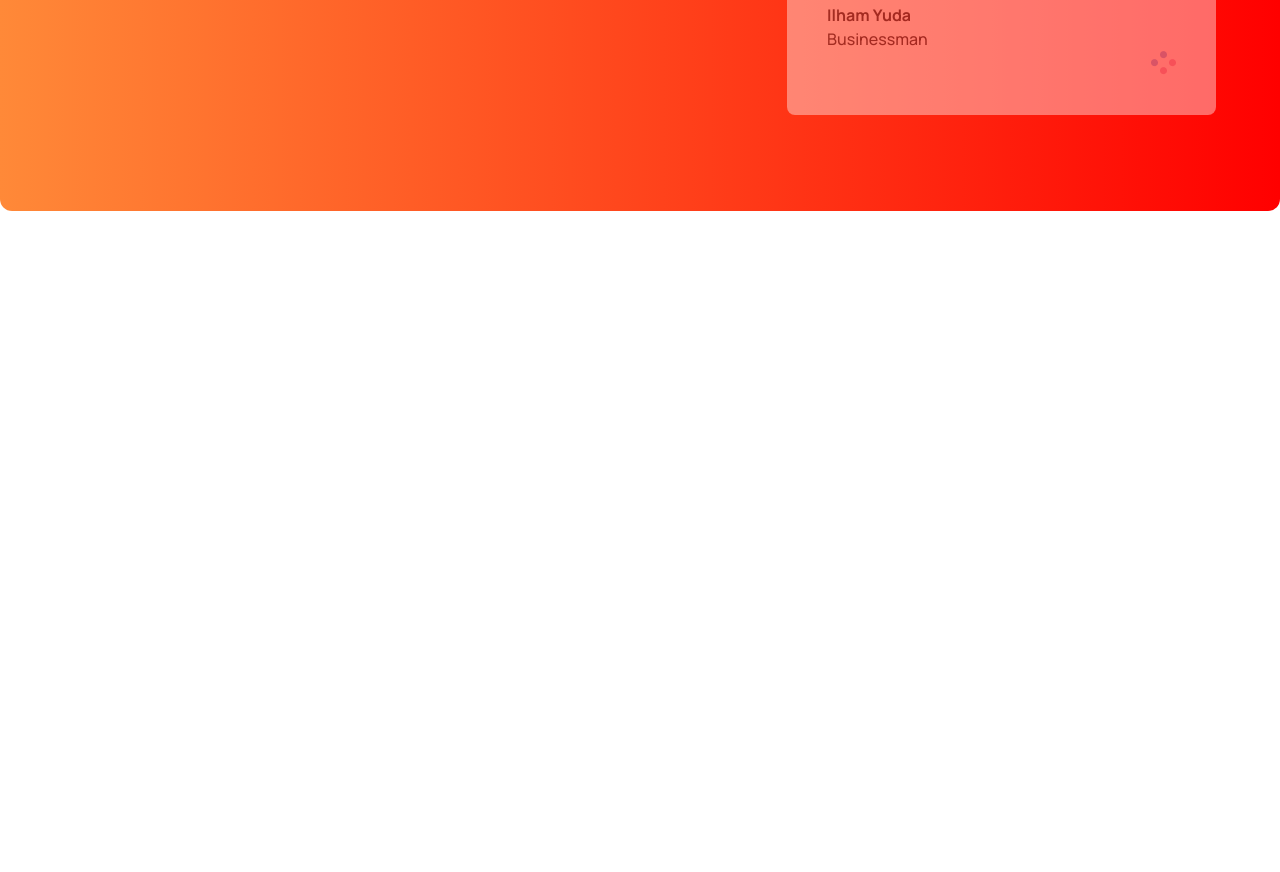
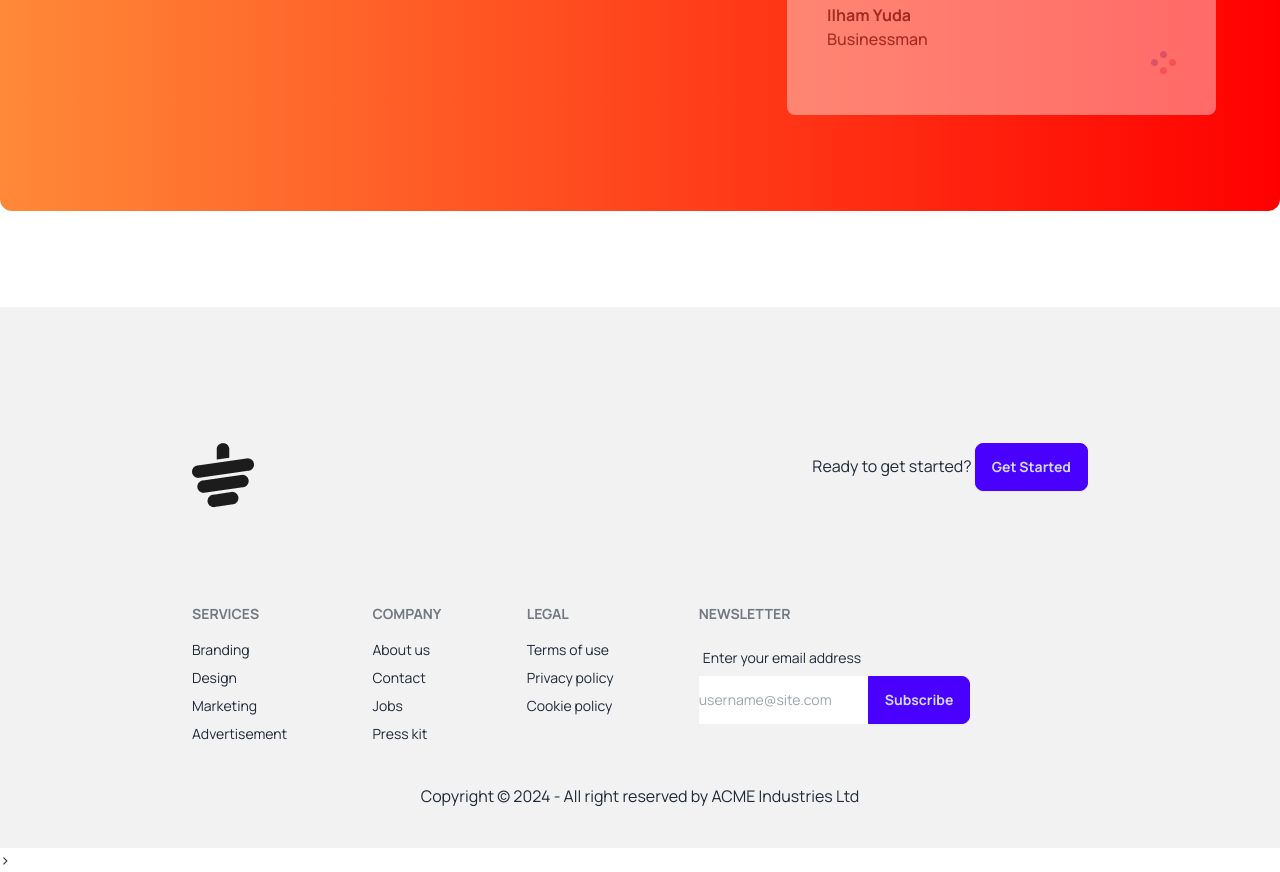
Before and after one commit to Abusayem99133/tea-house-with-daisyui, a plain HTML site: page index.html in a window 1280 px wide. Shown: the part 2440-3312 px from the top of the page. Before the commit the page ends 2747 px from the top, so only its background shows below. Drawn offline with nearby package versions, Linux system fonts and the light colour scheme.

Commit message:
new section added

```diff
--- a/index.html
+++ b/index.html
@@ -187,10 +187,57 @@
                    </div>
                   </div>
                 </section>
+
     </main>
-    <footer>
+  <footer class="px-48 py-10 bg-base-200 text-base-content">
+    <div class="flex justify-between my-24">
+      <img src="/images/cup.png" alt="">
+      <p>
+        <span>Ready to get started?</span>
+        <button class="btn btn-primary">Get Started</button>
+      </p>
+    </div>
+<div class="footer ">
+  <nav>
+    <header class="footer-title">Services</header>
+    <a class="link link-hover">Branding</a>
+    <a class="link link-hover">Design</a>
+    <a class="link link-hover">Marketing</a>
+    <a class="link link-hover">Advertisement</a>
+  </nav>
+  <nav>
+    <header class="footer-title">Company</header>
+    <a class="link link-hover">About us</a>
+    <a class="link link-hover">Contact</a>
+    <a class="link link-hover">Jobs</a>
+    <a class="link link-hover">Press kit</a>
+  </nav>
+  <nav>
+    <header class="footer-title">Legal</header>
+    <a class="link link-hover">Terms of use</a>
+    <a class="link link-hover">Privacy policy</a>
+    <a class="link link-hover">Cookie policy</a>
+  </nav>
+  <form>
+    <header class="footer-title">Newsletter</header>
+    <fieldset class="form-control w-80">
+      <label class="label">
+        <span class="label-text">Enter your email address</span>
+      </label>
+      <div class="join">
+        <input type="text" placeholder="username@site.com" class=" " />
+        <button class="btn btn-primary join-item">Subscribe</button>
+      </div>
+    </fieldset>
+  </form>
+</div>
+  <div class="mt-10 text-center">
+      <aside>
+        <p>Copyright © 2024 - All right reserved by ACME Industries Ltd</p>
+      </aside>
 
-    </footer>
+  </div>
+</footer>>
 
 </body>
 </html>
```
